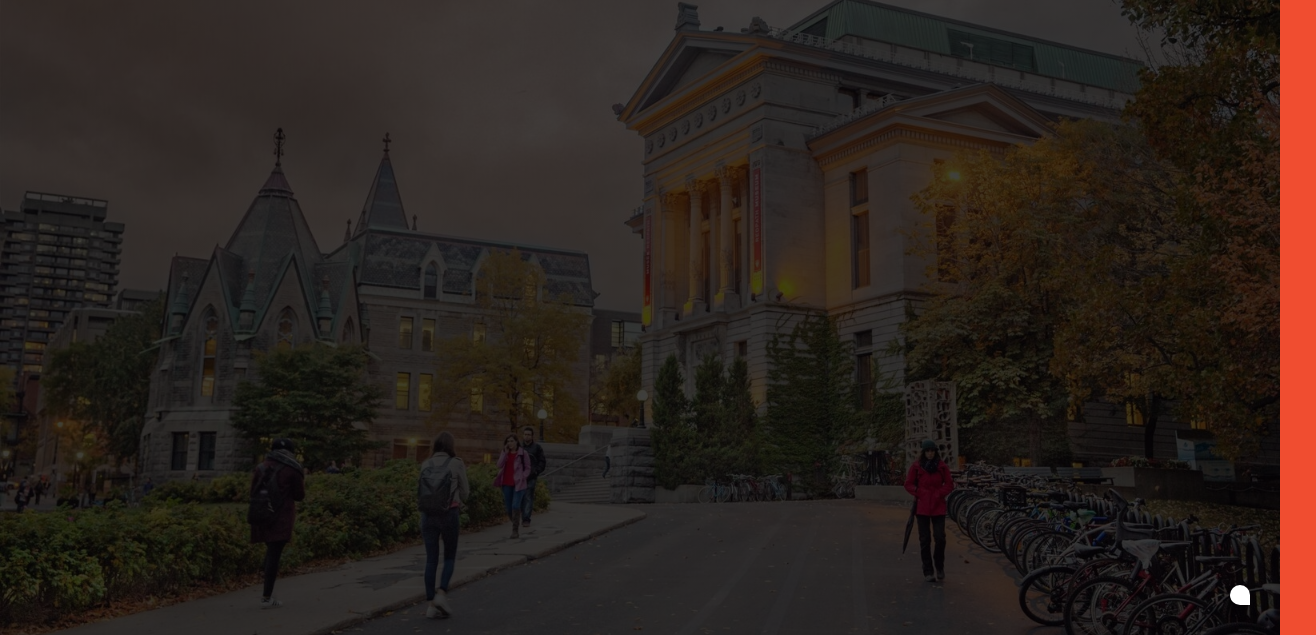
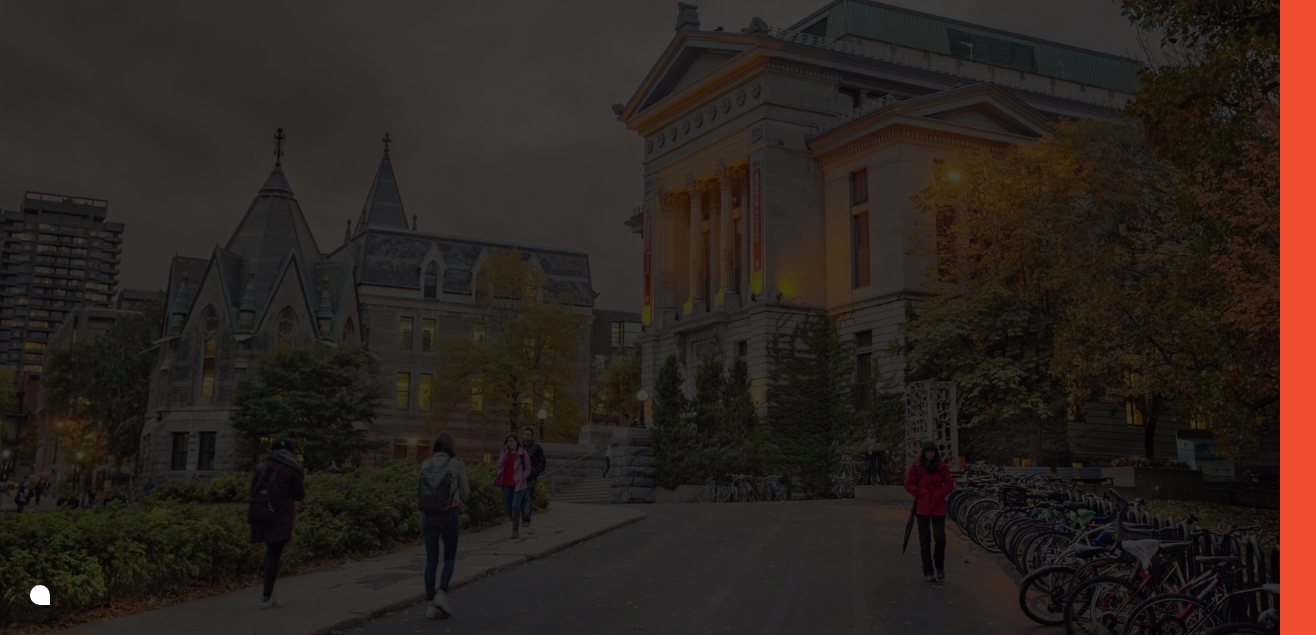
Before and after one commit to youngsun4786/ChatbotMcGIll, a plain HTML site: page frontend/index.html in a window 1280 px wide. Shown: the part 165-800 px from the top of the page, 1316 px wide, since content can reach past the window. Drawn offline with Linux system fonts and the light colour scheme; some icons are missing.

Commit message:
finished chatbot v5

```diff
--- a/frontend/style.css
+++ b/frontend/style.css
@@ -76,13 +76,12 @@ html {
 
 }
 
-
 /* CHATBOX
 =============== */
 .chatbox {
     position: absolute;
     bottom: 30px;
-    right: 30px;
+    left: 30px;
 }
 
 /* CONTENT CLOSED */
@@ -107,7 +106,7 @@ html {
 
 /* BUTTON */
 .chatbox__button {
-    text-align: right;
+    text-align: left;
 }
 
 .send__button {
```
